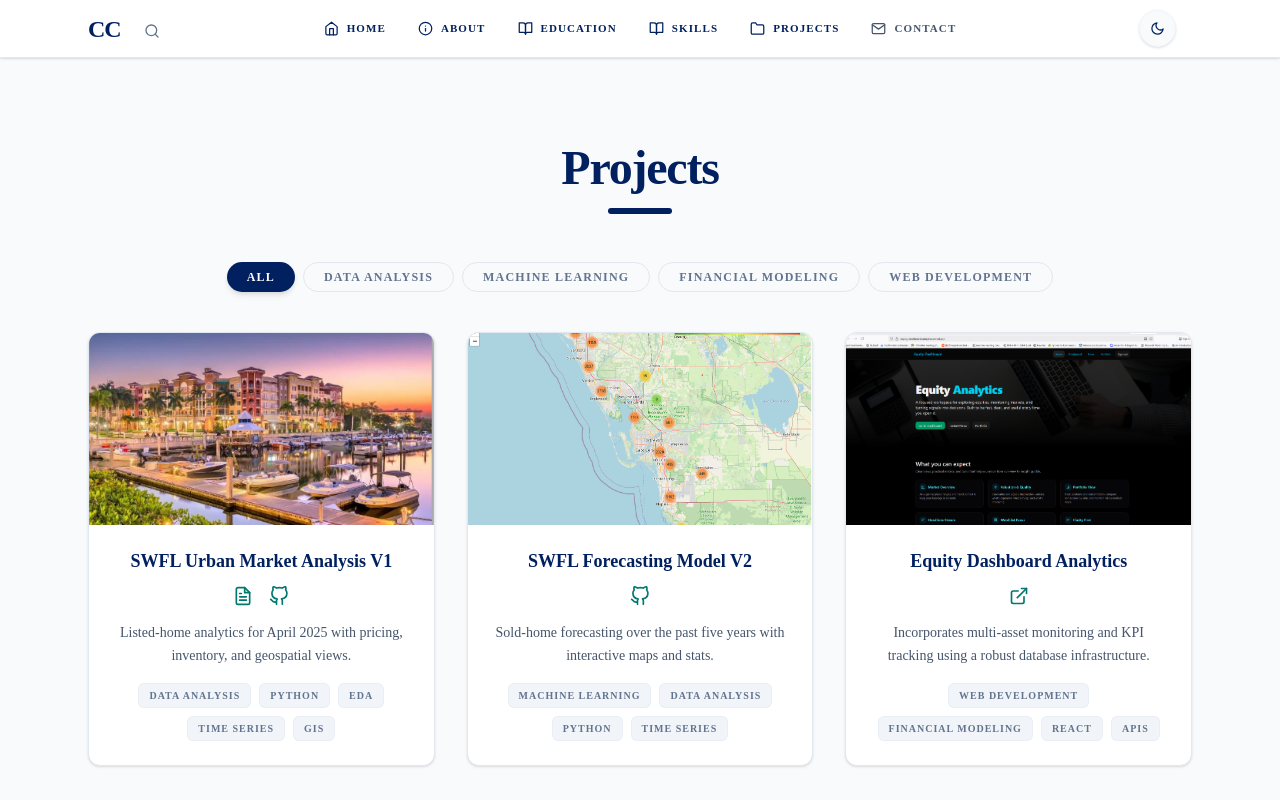
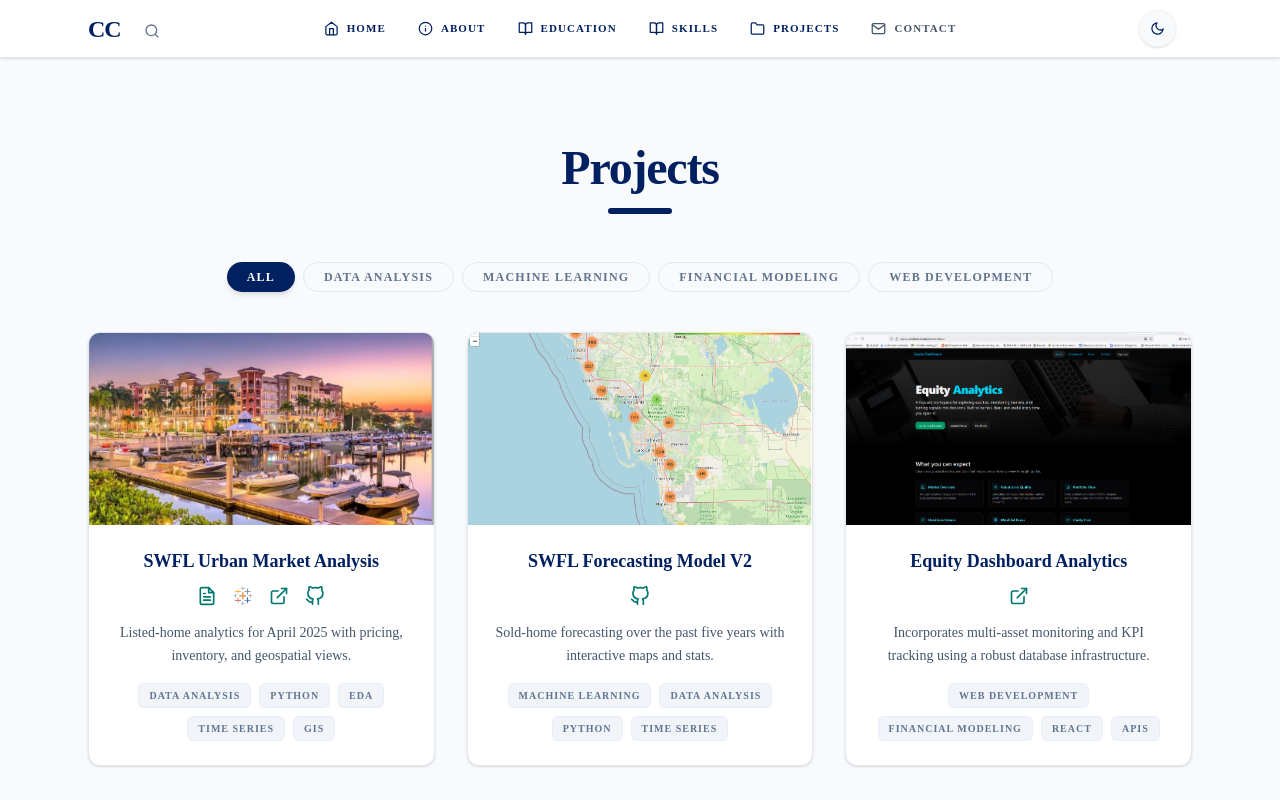
Before and after one commit to Chris-D-Jose-Castaneda/my-website, a React (Vite) app: page /projects in a window 1280 px wide. Shown: the top 800 px of the page. Built offline with nearby package versions, Linux system fonts and the light colour scheme.

Commit message:
Change in icons

```diff
--- a/src/pages/Projects.jsx
+++ b/src/pages/Projects.jsx
@@ -3,10 +3,12 @@ import { FiGithub, FiExternalLink, FiBookOpen, FiFileText, FiDownload, FiChevron
 
 const projects = [
   {
-    name: "SWFL Urban Market Analysis V1",
+    name: "SWFL Urban Market Analysis",
     description: "Listed-home analytics for April 2025 with pricing, inventory, and geospatial views.",
     tags: ["Data Analysis", "Python", "EDA", "Time Series", "GIS"],
     url: "https://github.com/Chris-D-Jose-Castaneda/SWFL-Real-Estate-Analytical-Project",
+    tableauUrl: "https://public.tableau.com/app/profile/chris.d.jose/viz/SWFLDashboard/SWFLRealEstateDashboard",
+    shinyUrl: "https://chris-jose-castaneda.shinyapps.io/SWFL_Quant_Analysis/",
     imgSrc: "/assets/SWFL.png",
     imgAlt: "SWFL Urban Housing analysis cover",
     pdfUrl: "/assets/writing/SWFL Quantitative Analysis of Urban Housing Markets.pdf",
@@ -41,6 +43,7 @@ const projects = [
     description: "Match outcome and table projections for the 2025/26 season.",
     tags: ["Machine Learning", "Data Analysis", "Python", "Sports Analytics"],
     url: "https://github.com/Chris-D-Jose-Castaneda/Premier_League_2025_26_Prediction",
+    tableauUrl: "https://public.tableau.com/app/profile/chris.d.jose/viz/EPL_17718285429440/NovEPL",
     imgSrc: "/assets/Cole_Palmer.png",
     imgAlt: "Premier League model",
   },
@@ -49,6 +52,8 @@ const projects = [
     description: "Track, analyze, and visualize grading data from a spreadsheet modeling course from the past 5 semesters.",
     tags: ["Data Analysis", "Machine Learning", "Python", "SQL"],
     url: "https://github.com/Chris-D-Jose-Castaneda/Lead_Assistant_Grading_Analysis",
+    streamlitUrl: "https://biz-comp.streamlit.app/",
+    tableauUrl: "https://public.tableau.com/app/profile/chris.d.jose/viz/Exams_17715565581320/Dashboard1",
     imgSrc: "/assets/CU_clocktower.png",
     imgAlt: "Lead Analysis",
     pdfUrl: "/assets/writing/Grading Analysis Report.pdf",
@@ -76,7 +81,7 @@ const projects = [
     name: "My Website",
     description: "Version III built using React, Vite, TailwindCSS, and React Router.",
     tags: ["Web Development", "React", "TailwindCSS"],
-    url: "https://github.com/Chris-D-Jose-Castaneda/my-portfolio",
+    url: "https://github.com/Chris-D-Jose-Castaneda/my-website",
     imgSrc: "/assets/portfolio.png",
     imgAlt: "Portfolio Screenshot",
   },
@@ -92,15 +97,17 @@ const projects = [
     name: "Commodities Oil Tracking",
     description: "Analyzing the oil markets and tracking commodity prices & how it affects my portfolio as well as expected outcomes.",
     tags: ["Financial Modeling", "Data Analysis", "Python", "Monte Carlo"],
-    url: "https://github.com/Chris-D-Jose-Castaneda/SWFL-COST-Scenario/blob/main/Retail%20Fuel%20Pricing%20Report.pdf/",
+    url: "https://github.com/Chris-D-Jose-Castaneda/SWFL-COST-Scenario",
     imgSrc: "/assets/Oil.png",
     imgAlt: "Oil Tracking Analysis",
+    pdfUrl: "/assets/writing/Retail Fuel Pricing Report.pdf",
+    pdfLabel: "Read the report",
   },
   {
     name: "Janus Henderson Case Study",
     description: "Analyzes the performance of Janus Henderson's overall value.",
     tags: ["Financial Modeling", "Data Analysis", "Tableau"],
-    url: "https://public.tableau.com/app/profile/chris.d.jose/viz/JanusHendersonDashboard/JanuisHendersonOverview",
+    tableauUrl: "https://public.tableau.com/app/profile/chris.d.jose/viz/JanusHendersonDashboard/JanuisHendersonOverview",
     imgSrc: "/assets/JHI.png",
     imgAlt: "Janus Henderson Case Study",
   },
@@ -108,7 +115,8 @@ const projects = [
     name: "Blue Owl Capital Case Study",
     description: "Analyzes the performance of Blue Owl Capital's overall value & affects of the private credit market.",
     tags: ["Financial Modeling", "Data Analysis", "Tableau"],
-    url: "https://public.tableau.com/app/profile/chris.d.jose/viz/BlueOwlOverview/BlueOwlOverview",
+    url: "https://github.com/Chris-D-Jose-Castaneda/BOC-Report",
+    tableauUrl: "https://public.tableau.com/app/profile/chris.d.jose/viz/BlueOwlOverview/BlueOwlOverview",
     imgSrc: "/assets/BOC.png",
     imgAlt: "Blue Owl Capital Case Study",
     pdfUrl: "/assets/writing/Blue_Owl_Capital_Report.pdf",
@@ -245,7 +253,7 @@ export default function Projects() {
               className="group block bg-white dark:bg-slate-900 rounded-xl border border-slate-200 dark:border-slate-800 overflow-hidden shadow-sm transition-all duration-300 hover:-translate-y-1 hover:shadow-xl hover:border-teal-700/30 dark:hover:border-teal-400/50"
             >
               <a
-                href={proj.url}
+                href={proj.url || proj.tableauUrl || proj.pdfUrl}
                 target="_blank"
                 rel="noopener noreferrer"
                 className="block relative"
@@ -259,7 +267,7 @@ export default function Projects() {
               </a>
               <div className="p-6 flex flex-col items-center text-center">
                 <a
-                  href={proj.url}
+                  href={proj.url || proj.tableauUrl || proj.pdfUrl}
                   target="_blank"
                   rel="noopener noreferrer"
                   className="text-lg font-bold text-[#002060] dark:text-white hover:text-teal-700 dark:hover:text-teal-400 transition-colors leading-snug mb-3"
@@ -267,6 +275,7 @@ export default function Projects() {
                   {proj.name}
                 </a>
 
+                {/* Updated Links Section for PDF, GitHub, Tableau, Shiny, and Streamlit */}
                 <div className="flex items-center justify-center gap-4 mb-4">
                   {proj.pdfUrl && (
                     <a
@@ -279,6 +288,44 @@ export default function Projects() {
                       <FiFileText />
                     </a>
                   )}
+                  {proj.tableauUrl && (
+                    <a
+                      href={proj.tableauUrl}
+                      target="_blank"
+                      rel="noopener noreferrer"
+                      title="View Tableau Dashboard"
+                      className="flex items-center justify-center opacity-80 hover:opacity-100 transition-opacity"
+                    >
+                      <img
+                        src="/assets/tableau-icon.png"
+                        alt="Tableau"
+                        className="w-5 h-5 object-contain"
+                      />
+                    </a>
+                  )}
+                  {proj.shinyUrl && (
+                    <a
+                      href={proj.shinyUrl}
+                      target="_blank"
+                      rel="noopener noreferrer"
+                      title="View R-Shiny App"
+                      className={ICON_CLASSES}
+                    >
+                      <FiExternalLink />
+                    </a>
+                  )}
+                  {proj.streamlitUrl && (
+                    <a
+                      href={proj.streamlitUrl}
+                      target="_blank"
+                      rel="noopener noreferrer"
+                      title="View Streamlit App"
+                      className={ICON_CLASSES}
+                    >
+                      <FiExternalLink />
+                    </a>
+                  )}
+                  {proj.url && (
                     <a
                       href={proj.url}
                       target="_blank"
@@ -288,6 +335,7 @@ export default function Projects() {
                     >
                       {IconFor(proj.url)}
                     </a>
+                  )}
                 </div>
 
                 <p className="text-sm text-slate-600 dark:text-slate-400 leading-relaxed mb-4">
--- a/src/pages/Skills.jsx
+++ b/src/pages/Skills.jsx
@@ -30,11 +30,10 @@ export default function Skills() {
     { name: 'The Journal', src: '/assets/The_Journal.png', url: 'https://www.wsj.com/podcasts/the-journal' },
   ];
 
-  // Updated to reflect the streamlined sections
   const navSections = [
     { id: 'core-competencies', label: 'Core Competencies' },
     { id: 'technical-proficiencies', label: 'Proficiencies' },
-    { id: 'finance-data', label: 'Financial Platforms' },
+    { id: 'finance-data', label: 'Finance' },
     { id: 'daily-read-listen', label: 'Daily Read & Listen' },
   ];
 
@@ -92,7 +91,7 @@ export default function Skills() {
   return (
     <div className="max-w-5xl mx-auto px-6 pt-28 pb-24 transition-colors duration-300 space-y-16">
 
-      {/* Page Header - Updated to mb-12 to match Projects.jsx */}
+      {/* Page Header */}
       <div className="flex flex-col items-center text-center mb-12 mt-8">
         <h1 className="text-4xl md:text-5xl font-extrabold text-[#002060] dark:text-white tracking-tight font-serif mb-4">
           Technical Skills
@@ -100,8 +99,8 @@ export default function Skills() {
         <div className="h-1.5 w-16 bg-[#002060] dark:bg-white mx-auto rounded-full" />
       </div>
 
-      {/* Jump Nav */}
-      <nav className="flex flex-wrap justify-center gap-2 max-w-3xl mx-auto">
+      {/* Jump Nav - Added mb-10 to match the spacing in Projects.jsx */}
+      <nav className="flex flex-wrap justify-center gap-2 max-w-3xl mx-auto mb-10">
         {navSections.map((s) => (
           <a
             key={s.id}
```
Also changed, not shown: src/pages/About.jsx (+29 -17 lines), 1 other file (tests, documents, lock files or other folders). Lines whose indentation alone changed are shown as unchanged.
